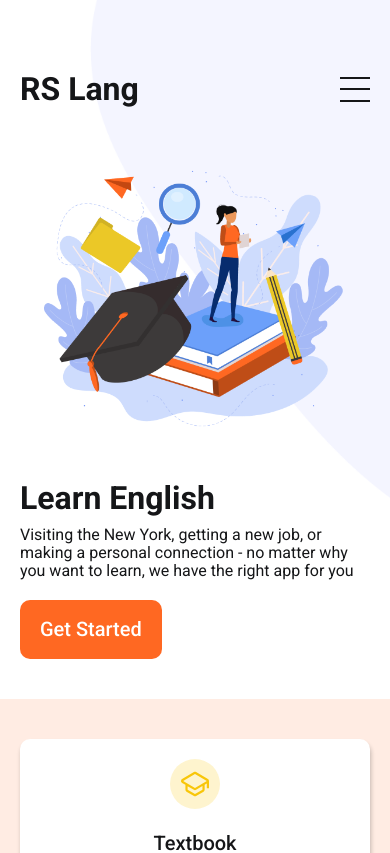
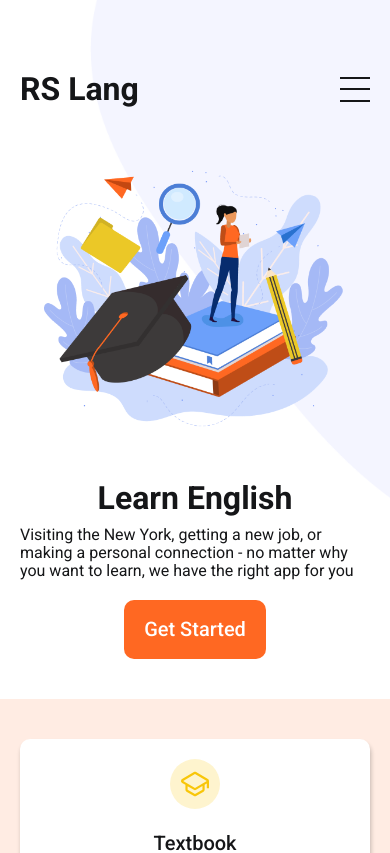
Before and after one commit to Lebedev-023046/rslang, a React (Create React App) app in the folder rs-lang/: page / in a window 390 px wide. Shown: the top 853 px of the page. Built offline with nearby package versions, Linux system fonts and the light colour scheme; a web font is replaced by a local one.

Commit message:
feat: change adaptive for Hero

```diff
--- a/rs-lang/src/components/organisms/Hero/Hero.css
+++ b/rs-lang/src/components/organisms/Hero/Hero.css
@@ -97,9 +97,18 @@
     padding: 12rem 2rem 6rem;
     flex-direction: column-reverse;
   }
+  .hero__content {
+    align-items: center;
+  }
   .hero__heading {
     font-size: 4rem;
     line-height: 4.4rem;
+    text-align: center;
+  }
+  .hero__image {
+    max-width: 39rem;
+
+    text-align: center;
   }
 }
 
```
